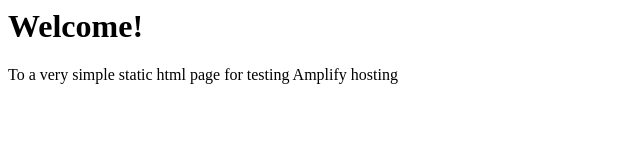
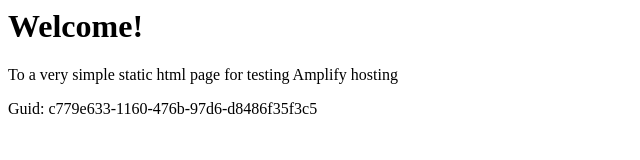
Before and after one commit to aws-aemilia-arn/Github-PR-Commit-Integration-Test-DoNotTouch-GitHubAutoBuildCanaryTest-v1-preprod-eu-north-1, a website: page src/index.html in a window 1280 px wide. Shown: the whole page, without its empty margins (0-640 px from the left). Drawn offline with Linux system fonts and the light colour scheme.

Commit message:
commit from integ tests

```diff
--- a/src/index.html
+++ b/src/index.html
@@ -1,3 +1,5 @@
+
+
 <html lang="en">
 
 <head>
@@ -10,6 +12,6 @@
 <body>
     <h1>Welcome!</h1>
     <p>To a very simple static html page for testing Amplify hosting</p>
-</body>
+    <p>Guid: c779e633-1160-476b-97d6-d8486f35f3c5</p></body>
 
 </html>
```
